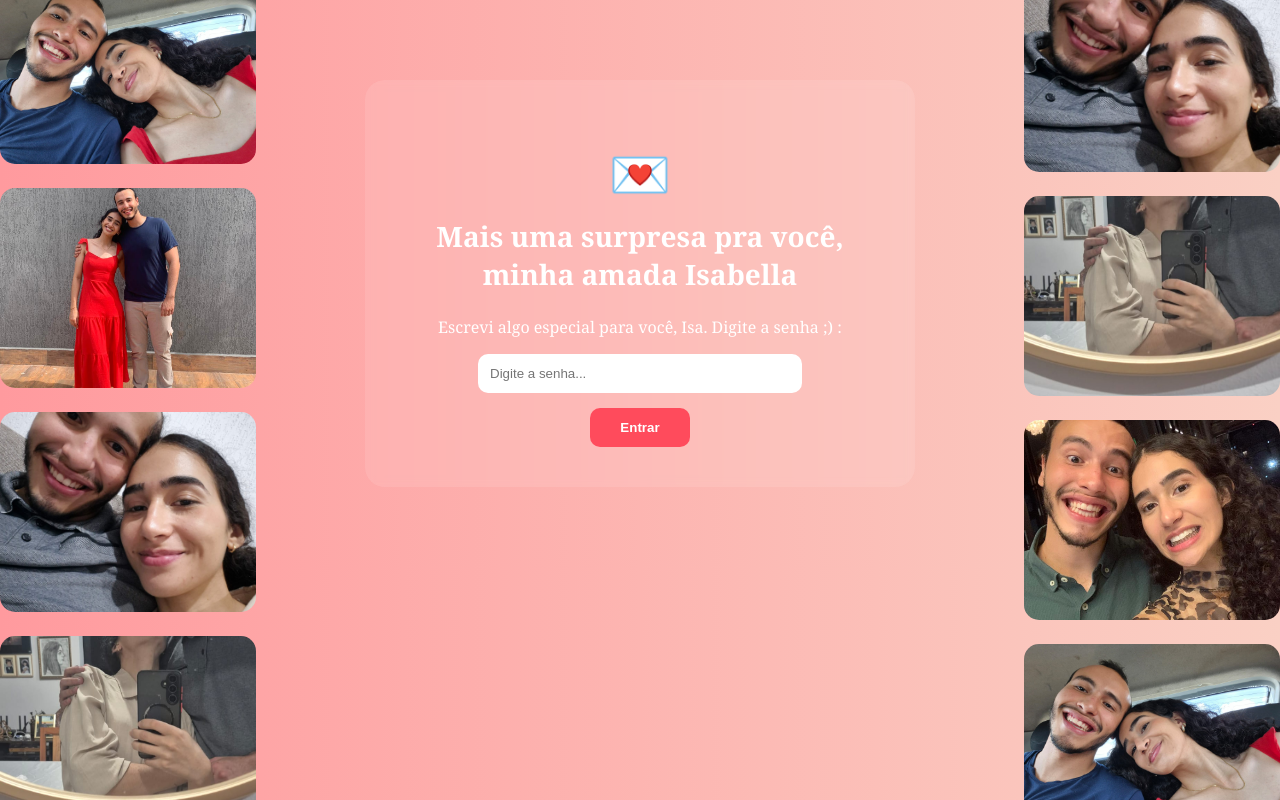
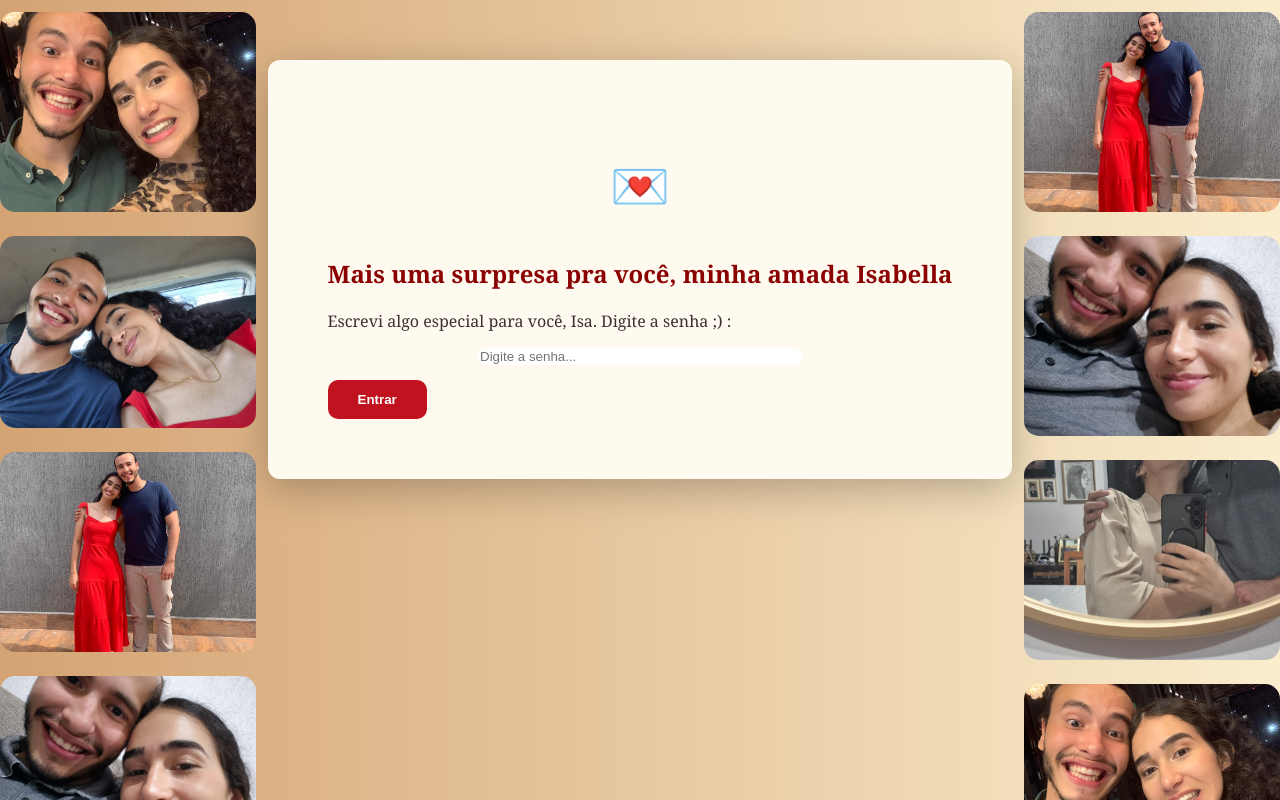
Before and after one commit to andre119-hue/qrcode-isa, a Flask app: page / in a window 1280 px wide. Run offline with Flask 3, Linux system fonts and the light colour scheme.

Commit message:
Update style.css

````diff
--- a/static/style.css
+++ b/static/style.css
@@ -2,8 +2,7 @@ body {
 margin: 0;
 padding: 0;
 font-family: 'Georgia', serif;
-    background: linear-gradient(to right, #ff9a9e, #fad0c4);
-    color: white;
+background: linear-gradient(to right, #d4a373, #faedcd);
 overflow-x: hidden;
 }
 
@@ -15,13 +14,18 @@ body {
 height: 100%;
 overflow: hidden;
 z-index: 1;
-    pointer-events: none; /* evita interferência no centro */
+pointer-events: none;
 }
 
-.left { left: 0; }
-.right { right: 0; }
+.left {
+left: 0;
+}
 
-/* CONTAINER DAS IMAGENS (ANIMAÇÃO) */
+.right {
+right: 0;
+}
+
+/* ANIMAÇÃO DAS IMAGENS */
 .scroll {
 display: flex;
 flex-direction: column;
@@ -30,8 +34,16 @@ body {
 }
 
 @keyframes scroll {
-    0% { transform: translateY(0); }
-    100% { transform: translateY(-50%); }
+0% {
+transform: translateY(0);
+}
+
+```
+100% {
+    transform: translateY(-50%);
+}
+```
+
 }
 
 /* IMAGENS */
@@ -40,7 +52,6 @@ body {
 width: 100%;
 max-height: 200px;
 object-fit: cover;
-
 margin: 12px 0;
 border-radius: 15px;
 }
@@ -50,104 +61,178 @@ body {
 position: relative;
 z-index: 2;
 
-    width: 54%;
-    margin: 80px auto;
+```
+width: 70%;
+margin: 60px auto;
 
 display: flex;
 justify-content: center;
 align-items: center;
-    text-align: center;
+```
+
 }
 
-/* WRAPPER INTERNO */
+/* CAIXA DA CARTA */
 .wrapper {
-    max-width: 500px;
+background: #fffaf0;
+color: #3b2f2f;
+
+```
 width: 100%;
+max-width: 850px;
+
+padding: 60px;
+
+border-radius: 12px;
+
+box-shadow: 0 10px 40px rgba(0, 0, 0, 0.25);
+```
+
 }
 
 /* TÍTULO */
 h1 {
-    font-size: 50px;
-    margin-bottom: 10px;
+text-align: center;
+font-size: 48px;
+margin-bottom: 40px;
+color: #8b0000;
 }
 
 h2 {
-    font-size: 28px;
-    margin-top: 0;
+text-align: center;
+color: #8b0000;
 }
 
-/* POEMA */
-.poema p {
+/* TEXTO EM PROSA */
+.texto {
+text-align: justify;
+}
+
+.texto p {
+font-size: 20px;
+line-height: 1.9;
 margin-bottom: 25px;
-    line-height: 1.8;
-    font-size: 20px;
 }
 
 /* INPUT */
 input {
 display: block;
-    margin: 10px auto;
+margin: 15px auto;
+
+```
 padding: 12px;
+
+width: 100%;
+max-width: 320px;
+
 border: none;
 border-radius: 10px;
-    width: 100%;
-    max-width: 300px;
+
 color: #333;
+```
+
 }
 
 /* BOTÃO */
 button {
 display: block;
+
+```
 margin: 15px auto;
+
 padding: 12px 30px;
+
 border: none;
 border-radius: 10px;
-    background-color: #ff4b5c;
+
+background-color: #c1121f;
+
 color: white;
 font-weight: bold;
+
 cursor: pointer;
+
 transition: background-color 0.3s;
-}
+```
 
-.wrapper {
-    background: rgba(255, 255, 255, 0.1);
-    padding: 25px;
-    border-radius: 20px;
-    backdrop-filter: blur(5px);
 }
 
 button:hover {
-    background-color: #ff1e3c;
+background-color: #9d0208;
 }
 
 /* FUNDO DE CORAÇÕES */
 .hearts {
 position: fixed;
+
+```
 top: 0;
 left: 0;
+
 width: 100%;
 height: 100%;
+
 overflow: hidden;
+
 z-index: 0;
+```
+
 }
 
-/* CORAÇÕES INDIVIDUAIS */
+/* CORAÇÕES */
 .hearts span {
 position: absolute;
 display: block;
+
+```
 color: rgba(255, 255, 255, 0.7);
+
 font-size: 20px;
+
 animation: fall linear infinite;
+```
+
 }
 
-/* ANIMAÇÃO */
+/* ANIMAÇÃO DOS CORAÇÕES */
 @keyframes fall {
 0% {
 transform: translateY(-10%);
 opacity: 1;
 }
+
+```
 100% {
     transform: translateY(110vh);
     opacity: 0;
 }
+```
+
 }
+
+/* RESPONSIVIDADE */
+@media (max-width: 900px) {
+
+```
+.side {
+    display: none;
+}
+
+.container-main {
+    width: 95%;
+}
+
+.wrapper {
+    padding: 35px;
+}
+
+h1 {
+    font-size: 36px;
+}
+
+.texto p {
+    font-size: 18px;
+}
+```
+
+}
````
Lines whose indentation alone changed are shown as unchanged.
